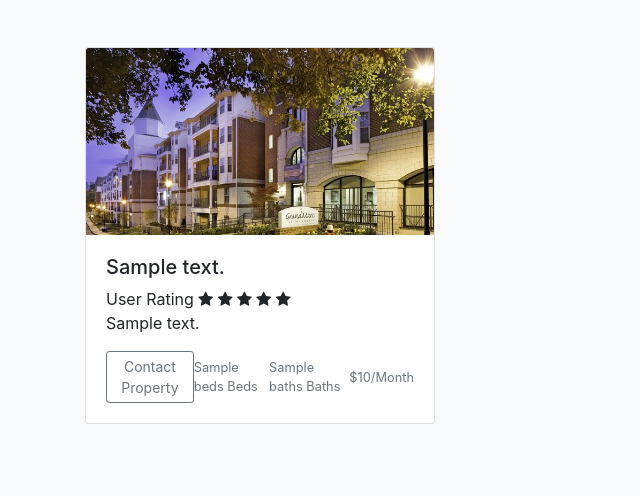
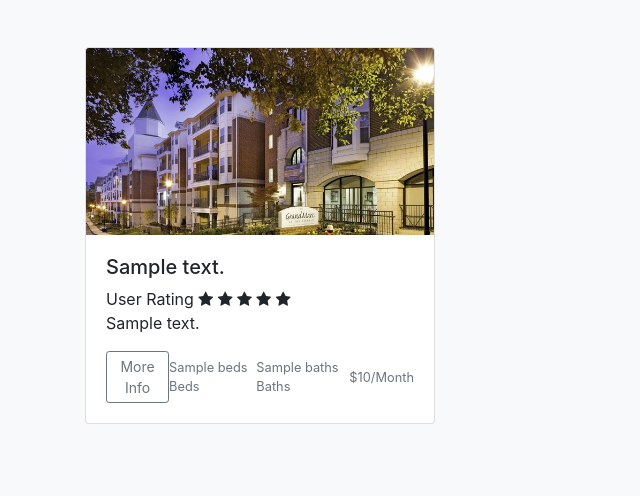
Before and after one commit to UVA-CS3240-S19/HoosHome, a Django app: template home/templates/home/search_results.html in a window 1280 px wide. Shown: the part 457-953 px from the top of the page, without its empty margins (0-640 px from the left). Run offline with Django 3.2, Linux system fonts and the light colour scheme; the template is opened without the code that fills it: most values are stand-ins (such as "Sample title", 1, 10 or a date in 2020); some libraries are stand-ins or nearby versions.

Commit message:
Update search_results.html

```diff
--- a/home/templates/home/search_results.html
+++ b/home/templates/home/search_results.html
@@ -79,7 +79,7 @@
                   <p class="card-text">{{choice.description}}</p>
                   <div class="d-flex justify-content-between align-items-center">
                     <div class="btn-group">
-                      <button type="button" class="btn btn-sm btn-outline-secondary">Contact Property</button>
+                      <button type="button" class="btn btn-sm btn-outline-secondary">More Info</button>
                     </div>
                       <small class="text-muted">{{choice.beds}} Beds</small>
                       <small class="text-muted">{{choice.baths}} Baths</small>
```
